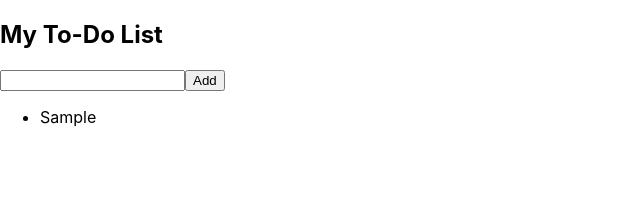
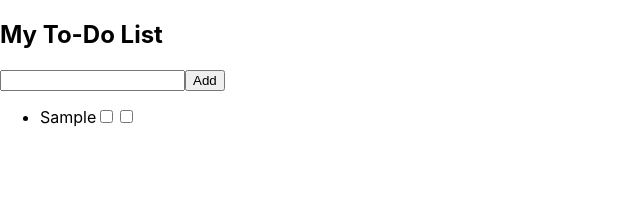
Before and after one commit to jsimpsonux/my-buddy-todo, a React (Create React App) app: page / in a window 1280 px wide. Both pictures are taken after typing "Sample" into the empty fields and a click on the button "Add". Shown: the top 197 px of the page, without its empty margins (0-640 px from the left). Built offline with nearby package versions, Linux system fonts and the light colour scheme.

Commit message:
Added delete task, complete task

```diff
--- a/src/todoItem.jsx
+++ b/src/todoItem.jsx
@@ -4,7 +4,7 @@ function TodoItem({ addTask }) {
     const [task, setTask] = useState("");
     const handleSubmit = (e) => {
         e.preventDefault();
-        if (task === "") return;
+        if (task.trim() === "") return;
         addTask(task);
         setTask("");
     };
--- a/src/todoList.jsx
+++ b/src/todoList.jsx
@@ -3,9 +3,20 @@ import TodoItem from "./todoItem";
 
 function TodoList() {
     const [task, setTask] = useState([]);
+    const [completed, setCompleted] = useState([]);
 
     const addTask = (newTask) => {
         setTask([...task, newTask]);
+    };
+
+    const deleteTask = (index) => {
+        setTask(task.filter((_, i) => i!==index));
+    };
+
+    const TaskDone = (index) => {
+        setCompleted((prev) =>
+            prev.includes(index) ? prev.filter((i) => i !== index) : [...prev, index]
+        );
     };
 
     return (
@@ -13,9 +24,18 @@ function TodoList() {
             <h2>My To-Do List</h2>
             <TodoItem addTask={addTask} />
             <ul>
-                {task.map((tasks, index) => (
-                    <li key={index}>{tasks}</li>
-                ))}
+                {task.map((tasks, index) => {
+                    const isCompleted = completed.includes(index);
+                    const taskColour = isCompleted ? { color: "green" } : { color: "black" };
+
+                    return (
+                        <li key={index} style={taskColour}>
+                            {tasks}
+                            <input type="checkbox" onChange={() => deleteTask(index)} />
+                            <input type="checkbox" onChange={() => TaskDone(index)} checked={isCompleted} />
+                        </li>
+                    );
+                })}
             </ul>
         </div>
     );
```
